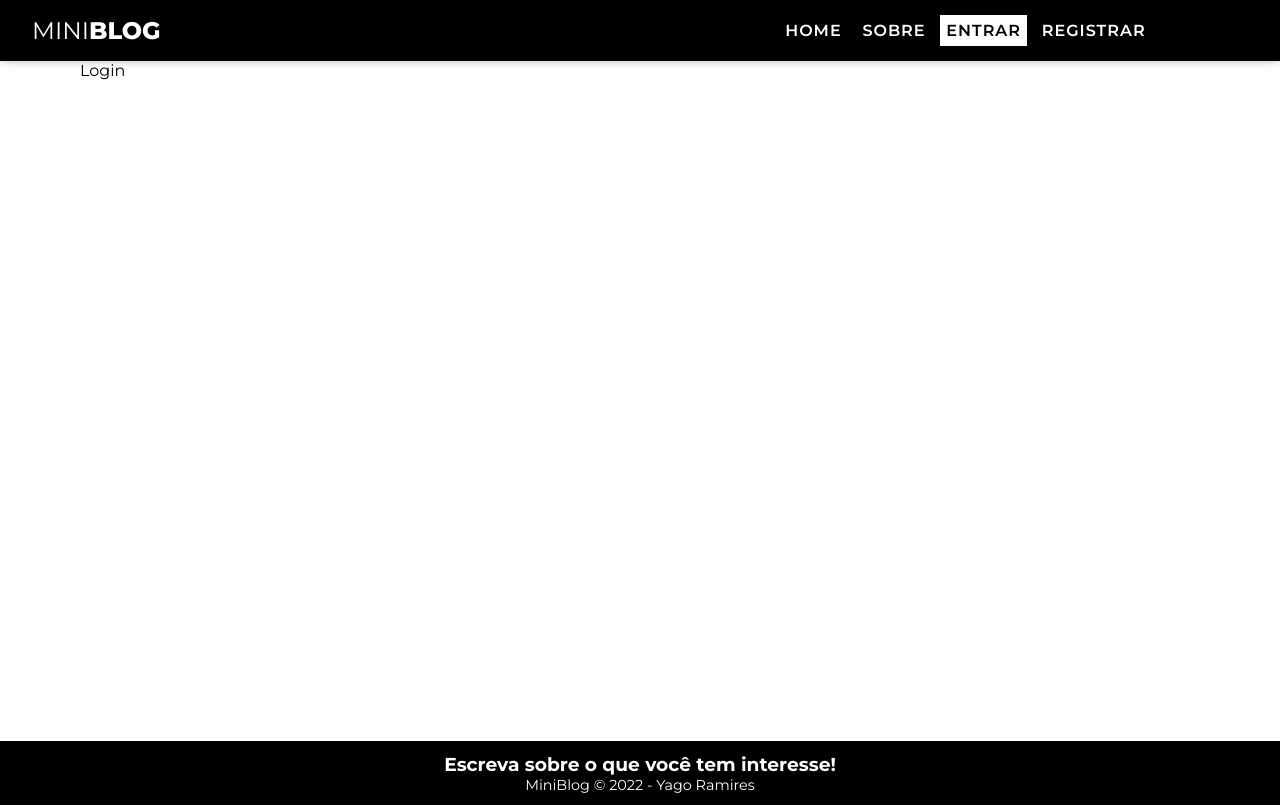
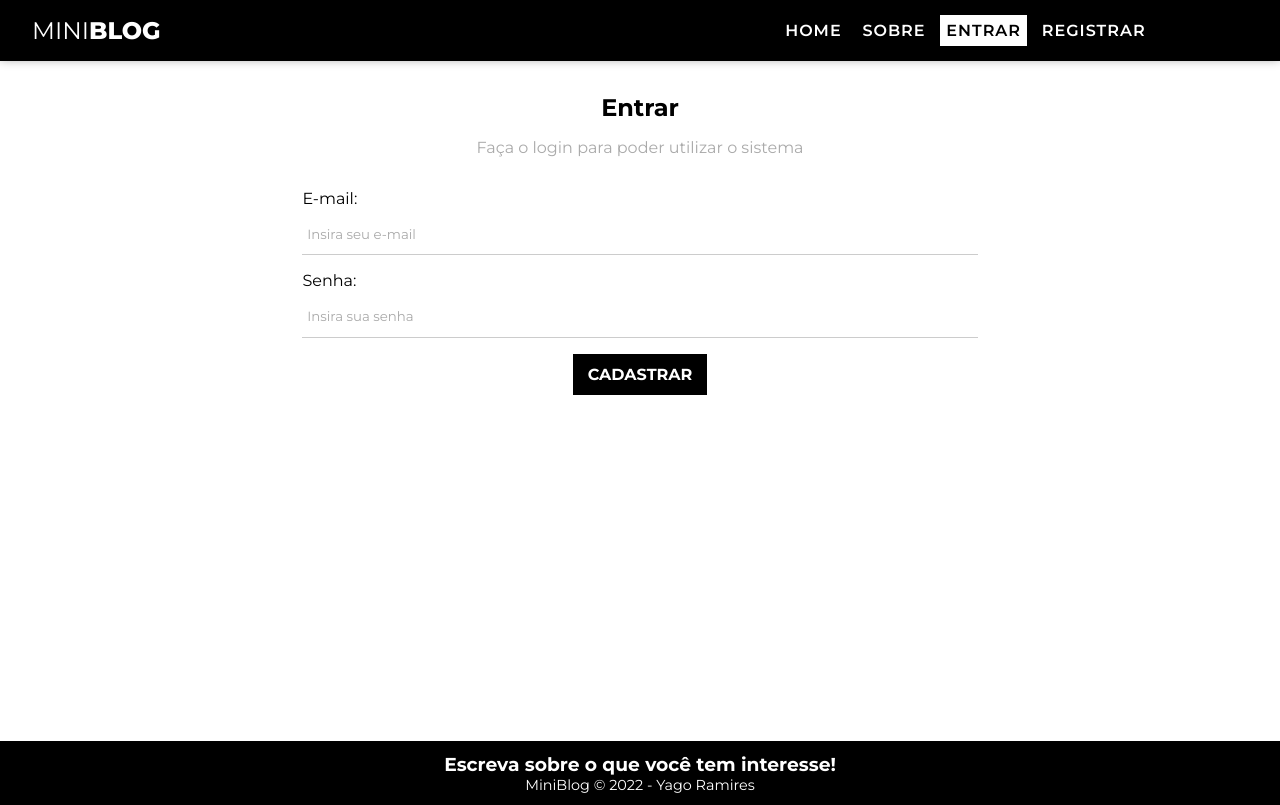
Before and after one commit to yagoramires/Curso-ReactJS, a React (Create React App) app in the folder Seção 10 - Projeto Miniblog/miniblog/: page /login in a window 1280 px wide. Built offline with nearby package versions, Linux system fonts and the light colour scheme; no server answers; the HTML template or start-up script is replaced by a standard one.

Commit message:
login page and function

```diff
--- a/Seção 10 - Projeto Miniblog/miniblog/src/hooks/useAuth.js
+++ b/Seção 10 - Projeto Miniblog/miniblog/src/hooks/useAuth.js
@@ -46,8 +46,8 @@ export const useAuth = () => {
 
       return user;
     } catch (error) {
-      console.log(error.message);
-      console.log(typeof error.message);
+      // console.log(error.message);
+      // console.log(typeof error.message);
 
       let systemErrorMessage;
 
@@ -59,19 +59,46 @@ export const useAuth = () => {
         systemErrorMessage = 'Ocorreu um erro, tente novamente mais tarde.';
       }
       setError(systemErrorMessage);
+      setLoading(false);
     }
   };
 
-  // logout
+  // logout - sign out
 
   const logout = () => {
     checkIfIsCanceled();
     signOut(auth);
   };
 
+  // login - sign in
+
+  const login = async (data) => {
+    checkIfIsCanceled();
+
+    setLoading(true);
+    setError(null);
+
+    try {
+      await signInWithEmailAndPassword(auth, data.email, data.password);
+      setLoading(false);
+    } catch (error) {
+      let systemErrorMessage;
+
+      if (error.message.includes('user-not-found')) {
+        systemErrorMessage = 'Usuário não encontrado.';
+      } else if (error.message.includes('wrong-password')) {
+        systemErrorMessage = 'Senha incorreta.';
+      } else {
+        systemErrorMessage = 'Ocorreu um erro, tente novamente mais tarde.';
+      }
+      setError(systemErrorMessage);
+      setLoading(false);
+    }
+  };
+
   useEffect(() => {
     return () => setCancelled(true);
   }, []);
 
-  return { auth, createUser, error, loading, logout };
+  return { auth, createUser, error, loading, logout, login };
 };
--- a/Seção 10 - Projeto Miniblog/miniblog/src/pages/Login/Login.jsx
+++ b/Seção 10 - Projeto Miniblog/miniblog/src/pages/Login/Login.jsx
@@ -1,9 +1,76 @@
-import React from 'react'
+import React, { useEffect, useState } from 'react';
+import { useAuth } from '../../hooks/useAuth';
+import styles from './Login.module.css';
 
 const Login = () => {
+  const [email, setEmail] = useState('');
+  const [password, setPassword] = useState('');
+  const [error, setError] = useState('');
+
+  const { login, error: authError, loading } = useAuth();
+
+  const handleSubmit = async (e) => {
+    e.preventDefault();
+
+    setError('');
+
+    const user = {
+      email,
+      password,
+    };
+
+    const res = await login(user);
+
+    console.log(res);
+  };
+
+  useEffect(() => {
+    if (authError) {
+      setError(authError);
+    }
+  }, [authError]);
   return (
-    <div>Login</div>
-  )
-}
+    <section className={styles.loginContainer}>
+      <h1>Entrar</h1>
+      <p>Faça o login para poder utilizar o sistema</p>
+      <form onSubmit={handleSubmit}>
+        <label>
+          <span> E-mail:</span>
+          <input
+            type='email'
+            required
+            placeholder='Insira seu e-mail'
+            name='email'
+            value={email}
+            onChange={(e) => setEmail(e.target.value)}
+          />
+        </label>
+        <label>
+          <span> Senha:</span>
+          <input
+            type='password'
+            required
+            placeholder='Insira sua senha'
+            name='password'
+            value={password}
+            onChange={(e) => setPassword(e.target.value)}
+          />
+        </label>
 
-export default Login
+        {!loading && (
+          <button type='submit' value='Registrar' className='btn btn-dark'>
+            Cadastrar
+          </button>
+        )}
+        {loading && (
+          <button type='submit' value='Registrar' className='btn' disabled>
+            Aguarde ...
+          </button>
+        )}
+        {error && <p className='error'>{error}</p>}
+      </form>
+    </section>
+  );
+};
+
+export default Login;
--- a/Seção 10 - Projeto Miniblog/miniblog/src/pages/Login/Login.module.css
+++ b/Seção 10 - Projeto Miniblog/miniblog/src/pages/Login/Login.module.css
@@ -0,0 +1,13 @@
+.loginContainer {
+  display: flex;
+  justify-content:center;
+  align-items:center;
+  flex-direction: column;
+  padding:2rem;
+  gap: 1rem;
+  min-height: 100%;
+}
+
+.loginContainer p {
+  color: #aaa;
+}
```
